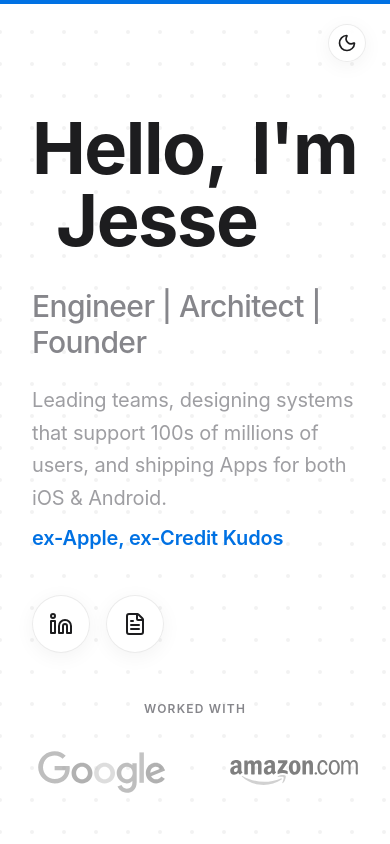
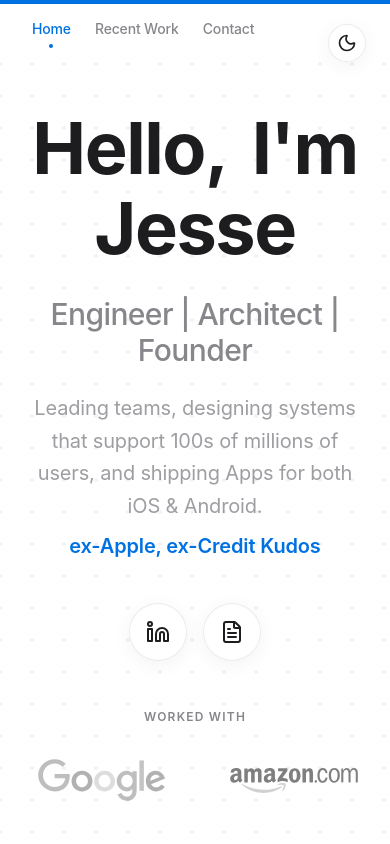
Before and after one commit to JesseMurrell/portfolio, a React (Vite) app: page / in a window 390 px wide. Shown: the top 844 px of the page. Built offline with nearby package versions, Linux system fonts and the light colour scheme.

Commit message:
initial responsive update

```diff
--- a/src/components/AppleProject.tsx
+++ b/src/components/AppleProject.tsx
@@ -78,7 +78,7 @@ export const AppleMagicBento: React.FC<AppleMagicBentoProps> = ({ className = ''
 
                         {/* Row 2: Security continues | Central Title (6 cols, 3 rows) | VP continues */}
                         <CentralTitleCard
-                            className="col-span-4 md:col-span-4 lg:col-span-6 row-span-3"
+                            className="col-span-4 md:col-span-4 lg:col-span-6 row-span-3 order-first md:order-0"
                             delay={0.3}
                         />
 
--- a/src/components/Contact.tsx
+++ b/src/components/Contact.tsx
@@ -58,6 +58,7 @@ export const Contact: React.FC = () => {
                     initial={{ opacity: 0, y: 20 }}
                     whileInView={{ opacity: 1, y: 0 }}
                     viewport={{ once: true }}
+                    className="order-last lg:order-0"
                 >
                     <h2 className="text-4xl md:text-5xl font-bold mb-6">Let's work together</h2>
                     <p className="text-xl text-secondary mb-8">
@@ -112,7 +113,7 @@ export const Contact: React.FC = () => {
                     whileInView={{ opacity: 1, y: 0 }}
                     viewport={{ once: true }}
                     transition={{ delay: 0.2 }}
-                    className="space-y-8 lg:border-l lg:border-white/5 lg:pl-12"
+                    className="space-y-8 lg:border-l lg:border-white/5 lg:pl-12 order-first lg:order-0"
                 >
                     <div>
                         <h3 className="text-4xl md:text-5xl font-bold mb-6">Want to learn more?</h3>
--- a/src/components/Hero.tsx
+++ b/src/components/Hero.tsx
@@ -19,7 +19,16 @@ const splitTextVariants = {
 
 export const Hero: React.FC = () => {
     const title = "Hello, I'm Jesse";
-    const letters = title.split('');
+
+    // Pre-calculate structure with global indices for smooth stagger
+    let globalCharIndex = 0;
+    const words = title.split(' ').map(word => {
+        const chars = word.split('').map(char => ({
+            char,
+            index: globalCharIndex++
+        }));
+        return { word, chars };
+    });
 
     const { scrollY } = useScroll();
     const scale = useTransform(scrollY, [0, 500], [1, 0.9]);
@@ -30,20 +39,24 @@ export const Hero: React.FC = () => {
         <section id="home" className="min-h-screen flex flex-col relative overflow-hidden pt-20">
             <motion.div
                 style={{ scale, opacity, y }}
-                className="z-10 container mx-auto px-4 lg:px-8 flex-grow flex flex-col justify-center"
+                className="z-10 container mx-auto px-4 lg:px-8 flex-grow flex flex-col justify-center text-center lg:text-left items-center lg:items-start"
             >
-                <h1 className="text-7xl md:text-9xl font-bold mb-8 flex flex-wrap tracking-tight">
-                    {letters.map((char, index) => (
+                <h1 className="text-7xl md:text-9xl font-bold mb-8 flex flex-wrap justify-center lg:justify-start tracking-tight gap-x-6 gap-y-2">
+                    {words.map((wordData, wordIndex) => (
+                        <span key={wordIndex} className="inline-block whitespace-nowrap">
+                            {wordData.chars.map((charData, charIndex) => (
                                 <motion.span
-                            key={index}
-                            custom={index}
+                                    key={charIndex}
+                                    custom={charData.index}
                                     initial="hidden"
                                     animate="visible"
                                     variants={splitTextVariants}
-                            className={char === ' ' ? 'mr-6' : ''}
+                                    className="inline-block"
                                 >
-                            {char}
+                                    {charData.char}
                                 </motion.span>
+                            ))}
+                        </span>
                     ))}
                 </h1>
 
@@ -63,7 +76,7 @@ export const Hero: React.FC = () => {
                         <span className="text-primary font-semibold mt-2 block">ex-Apple, ex-Credit Kudos</span>
                     </p>
 
-                    <div className="flex gap-4">
+                    <div className="flex gap-4 justify-center lg:justify-start">
                         <a
                             href="https://www.linkedin.com/in/jesse-murrell-23aa8b49/"
                             target="_blank"
--- a/src/components/Nav.tsx
+++ b/src/components/Nav.tsx
@@ -70,8 +70,8 @@ export const Nav: React.FC = () => {
             />
 
             {/* Side Navigation */}
-            <nav className="fixed left-8 top-1/2 -translate-y-1/2 z-40 hidden lg:block">
-                <ul className="flex flex-col gap-6">
+            <nav className="fixed top-0 left-0 right-0 z-40 bg-background/80 backdrop-blur-md p-4 flex overflow-x-auto border-b border-white/10 lg:fixed lg:left-8 lg:top-1/2 lg:-translate-y-1/2 lg:bg-transparent lg:backdrop-blur-none lg:p-0 lg:flex-col lg:border-none lg:overflow-visible lg:w-auto scrollbar-hide">
+                <ul className="flex flex-row lg:flex-col gap-6 items-center lg:items-start min-w-max px-4 lg:px-0">
                     {navItems.map((item) => (
                         <li key={item.id} className="relative">
                             <button
@@ -88,14 +88,14 @@ export const Nav: React.FC = () => {
                             {(activeSection === item.id || item.subItems?.some(sub => sub.id === activeSection)) && (
                                 <motion.div
                                     layoutId="activeNav"
-                                    className="absolute -left-4 top-1.5 w-1.5 h-1.5 rounded-full bg-primary"
+                                    className="absolute -bottom-2 left-1/2 -translate-x-1/2 w-1 h-1 lg:w-1.5 lg:h-1.5 lg:left-auto lg:-left-4 lg:top-1.5 lg:translate-x-0 rounded-full bg-primary"
                                     transition={{ type: "spring", stiffness: 300, damping: 30 }}
                                 />
                             )}
 
                             {/* Sub-items */}
                             {item.subItems && (
-                                <ul className="mt-2 ml-4 flex flex-col gap-2 border-l border-white/10 pl-4">
+                                <ul className="hidden lg:flex mt-2 ml-4 flex-col gap-2 border-l border-white/10 pl-4">
                                     {item.subItems.map((subItem) => (
                                         <li key={subItem.id} className="relative">
                                             <button
--- a/src/components/ScrollStack.tsx
+++ b/src/components/ScrollStack.tsx
@@ -41,12 +41,12 @@ const Card = ({
     return (
         <div
             ref={container}
-            className="h-screen flex items-center justify-end sticky top-0"
+            className="h-screen flex items-center justify-center md:justify-end sticky top-0"
             style={{ zIndex: index + 1 }}
         >
             <motion.div
                 style={{ scale, top: `calc(-10% + ${index * 25}px)` }}
-                className="relative w-[45vw] max-w-[600px] h-[400px] flex flex-col origin-top mr-10 md:mr-20"
+                className="relative w-[90vw] md:w-[45vw] max-w-[600px] h-[400px] flex flex-col origin-top mr-0 md:mr-20"
             >
                 {/* Role Header */}
                 {item.role && (
```
Also changed, not shown: src/assets/company_logos/stage-logo.png (added). Lines whose indentation alone changed are shown as unchanged.
